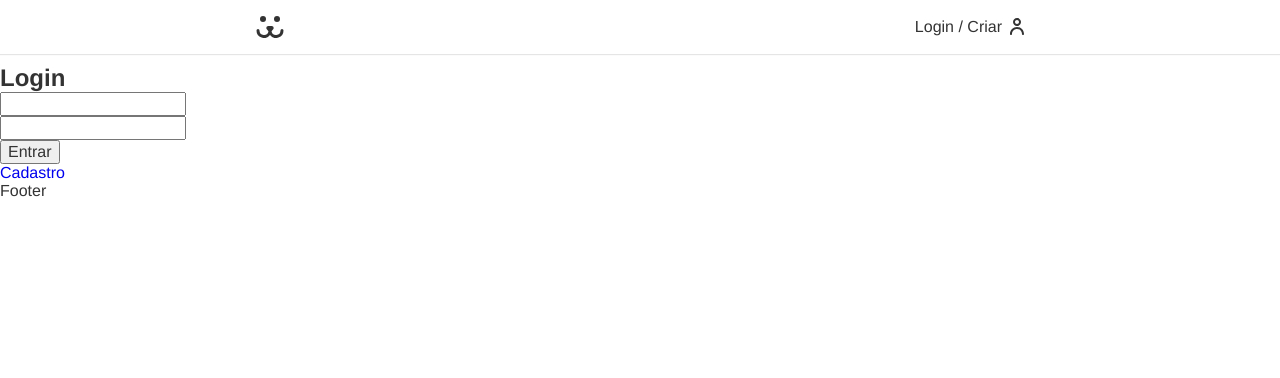
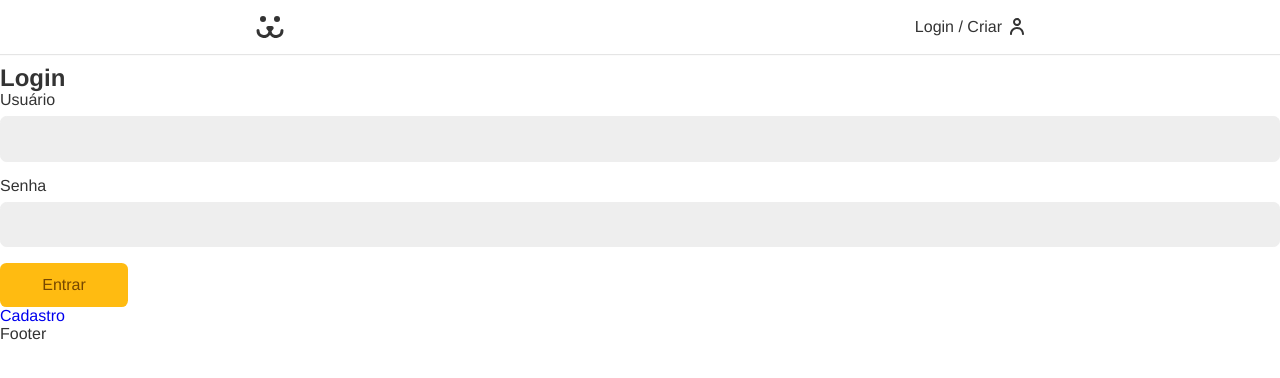
Before and after one commit to VitorLS0/dogs-projeto-final-origamid, a React (Vite) app: page /login in a window 1280 px wide. Shown: the top 378 px of the page. Built offline with nearby package versions, Linux system fonts and the light colour scheme.

Commit message:
Feat login validation

```diff
--- /dev/null
+++ b/src/Components/Forms/Button.jsx
@@ -0,0 +1,8 @@
+import React from "react";
+import styles from "./Button.module.css";
+
+const Button = ({ children, ...props }) => {
+  return <button {...props} className={styles.button}>{children}</button>;
+};
+
+export default Button;
--- /dev/null
+++ b/src/Components/Forms/Button.module.css
@@ -0,0 +1,24 @@
+.button {
+  font-size: 1rem;
+  font-family: var(--type-first);
+  cursor: pointer;
+  border: none;
+  border-radius: 0.4rem;
+  background: #fb1;
+  color: #764701;
+  min-width: 8rem;
+  padding: 0.8rem 1.2rem;
+  box-sizing: border-box;
+  transition: 0.1s;
+}
+
+button:hover,
+button:focus {
+  outline: none;
+  box-shadow: 0 0 0 3px #fea, 0 0 0 4px #fb1;
+}
+
+.button:disabled {
+    opacity: 0.5;
+    cursor: wait;
+}
--- /dev/null
+++ b/src/Components/Forms/Input.jsx
@@ -0,0 +1,24 @@
+import React from "react";
+import styles from "./Input.module.css";
+
+const Input = ({ label, type, name, value, onChange, error, onBlur }) => {
+  return (
+    <div className={styles.wrapper}>
+      <label htmlFor={name} className={styles.label}>
+        {label}
+      </label>
+      <input
+        id={name}
+        name={name}
+        className={styles.input}
+        type={type}
+        value={value}
+        onChange={onChange}
+        onBlur={onBlur}
+      />
+      {error && <p className={styles.error}>{error}</p>}
+    </div>
+  );
+};
+
+export default Input;
--- /dev/null
+++ b/src/Components/Forms/Input.module.css
@@ -0,0 +1,35 @@
+.wrapper {
+    margin-bottom: 1rem;
+}
+
+.input {
+    border: 1px solid #eee;
+    display: block;
+    width: 100%;
+    font-size: 1rem;
+    padding: 0.8rem;
+    border-radius: 0.4rem;
+    background: #eee;
+    transition: 0.2s;
+}
+
+.input:focus,
+.input:hover {
+    outline: none;
+    border-color: #fb1;
+    background: white;
+    box-shadow: 0 0 0 3px #fea;
+}
+
+.label {
+    display: block;
+    font-size: 1rem;
+    line-height: 1;
+    padding-bottom: 0.5rem;
+}
+
+.error {
+    color: #f31;
+    font-size: 0.875rem;
+    margin-top: 0.25rem;
+}
--- a/src/Components/Login/LoginForm.jsx
+++ b/src/Components/Login/LoginForm.jsx
@@ -1,18 +1,24 @@
 import React from "react";
 import { Link } from "react-router-dom";
+import Input from "../Forms/Input";
+import Button from "../Forms/Button";
+import useForm from "../../Hooks/useForm";
 
 const LoginForm = () => {
-  const [username, setUsername] = React.useState("");
-  const [password, setPassword] = React.useState("");
+  const username = useForm();
+  const password = useForm();
 
   function handleSubmit(event) {
     event.preventDefault();
+
+    if(username.validate() && password.validate()) {
+
     fetch("https://dogsapi.origamid.dev/json/jwt-auth/v1/token", {
       method: "POST",
       headers: {
         "Content-Type": "application/json",
       },
-      body: JSON.stringify({ username, password }),
+      body: JSON.stringify(),
     })
       .then((response) => {
         console.log(response);
@@ -21,23 +27,16 @@ const LoginForm = () => {
       .then((json) => {
         console.log(json);
       });
+    }
   }
 
   return (
     <section>
       <h1>Login</h1>
       <form action="" onSubmit={handleSubmit}>
-        <input
-          type="text"
-          value={username}
-          onChange={({ target }) => setUsername(target.value)}
-        />
-        <input
-          type="text"
-          value={password}
-          onChange={({ target }) => setPassword(target.value)}
-        />
-        <button>Entrar</button>
+        <Input label="Usuário" type="text" name="username" {...username} />
+        <Input label="Senha" type="password" name="password" {...password} />
+        <Button>Entrar</Button>
       </form>
       <Link to="/login/criar">Cadastro</Link>
     </section>
--- /dev/null
+++ b/src/Hooks/useForm.jsx
@@ -0,0 +1,44 @@
+import React from "react";
+
+const types = {
+  email: {
+    regex:
+      /^(([^<>()[\]\\.,;:\s@"]+(\.[^<>()[\]\\.,;:\s@"]+)*)|.(".+"))@((\[[0-9]{1,3}\.[0-9]{1,3}\.[0-9]{1,3}\.[0-9]{1,3}\])|(([a-zA-Z\-0-9]+\.)+[a-zA-Z]{2,}))$/,
+    message: "Preencha um email válido",
+  },
+};
+
+const useForm = (type) => {
+  const [value, setValue] = React.useState("");
+  const [error, setError] = React.useState(null);
+
+  function validate(value) {
+    if (type === false) return true;
+    if (value.length === 0) {
+      setError("Preencha um valor");
+      return false;
+    } else if (types[type] && !types[type].regex.test(value)) {
+      setError(types[type].message);
+      return false;
+    } else {
+      setError(null);
+      return true;
+    }
+  }
+
+  function onChange({ target }) {
+    if(error) validate(target.value);
+    setValue(target.value);
+  }
+
+  return {
+    value,
+    setValue,
+    onChange,
+    error,
+    validate: () => validate(value),
+    onBlur: () => validate(value),
+  };
+};
+
+export default useForm;
```
